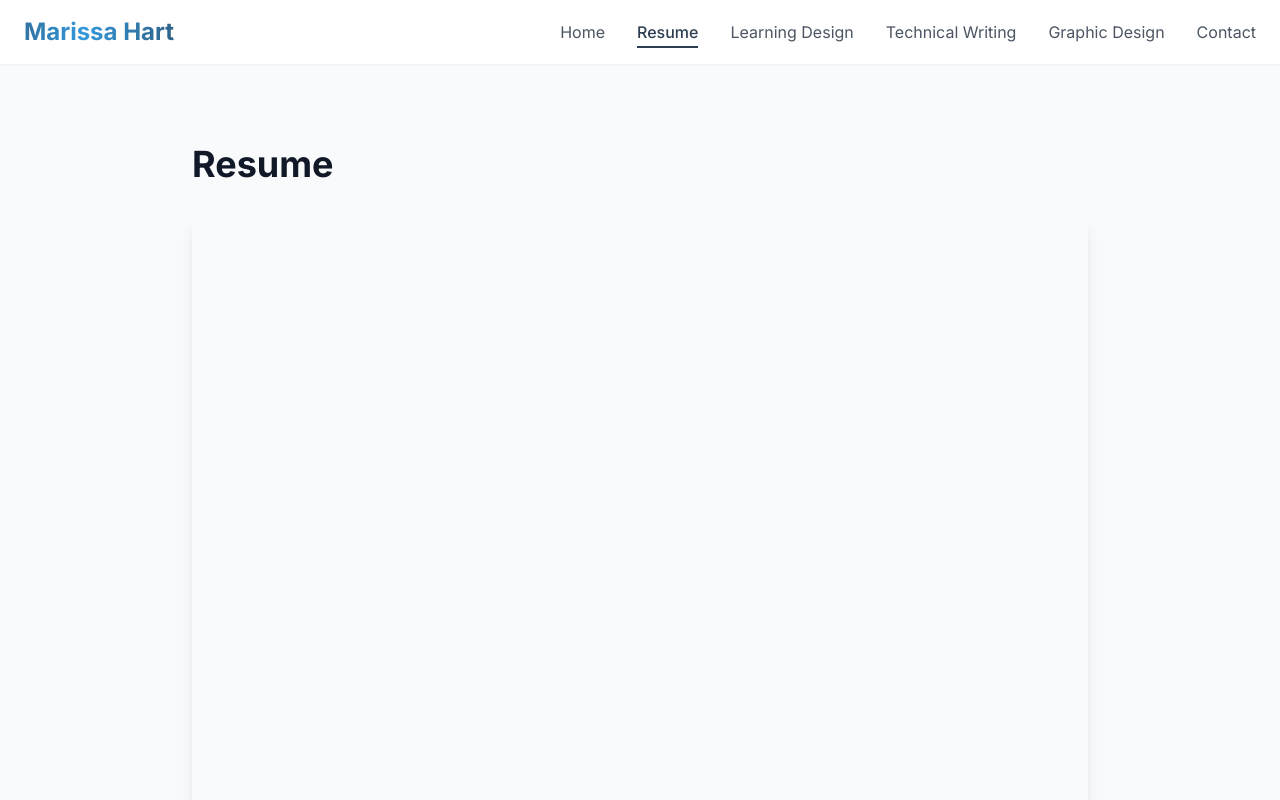
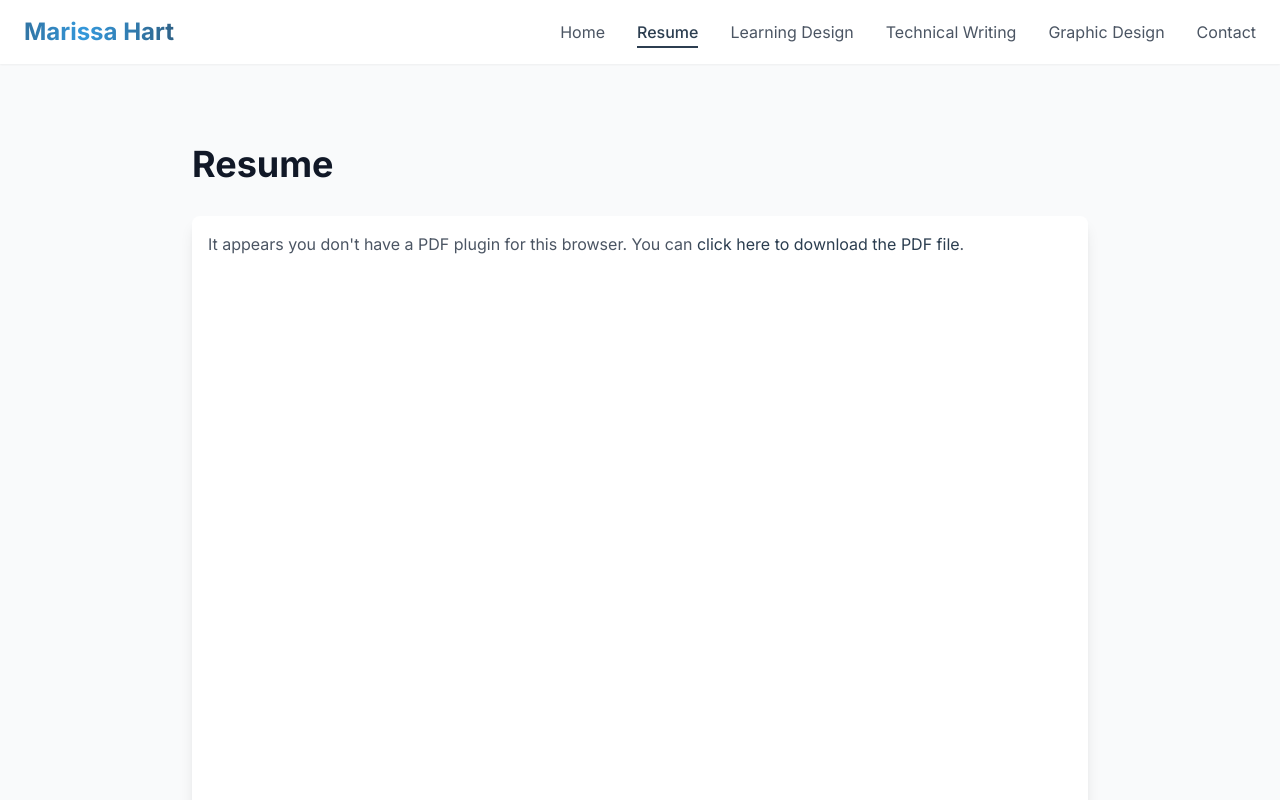
Before and after one commit to brandonshreve/hartmoxie.github.io, a React (Create React App) app: page /resume in a window 1280 px wide. Shown: the top 800 px of the page. Built offline with nearby package versions, Linux system fonts and the light colour scheme.

Commit message:
anotha commit

```diff
--- a/src/pages/Resume.tsx
+++ b/src/pages/Resume.tsx
@@ -13,11 +13,16 @@ const Resume: React.FC = () => {
         >
           <h1 className="text-4xl font-bold text-gray-900 mb-8">Resume</h1>
           <div className="bg-white rounded-lg shadow-lg overflow-hidden">
-            <iframe
-              src="public/resume.pdf"
+            <object
+              data="/resume.pdf"
+              type="application/pdf"
               className="w-full h-[calc(100vh-12rem)]"
-              title="Resume PDF Viewer"
-            />
+            >
+              <p className="p-4 text-gray-600">
+                It appears you don't have a PDF plugin for this browser.
+                You can <a href="/resume.pdf" className="text-primary hover:underline">click here to download the PDF file</a>.
+              </p>
+            </object>
           </div>
         </motion.div>
       </div>
```
